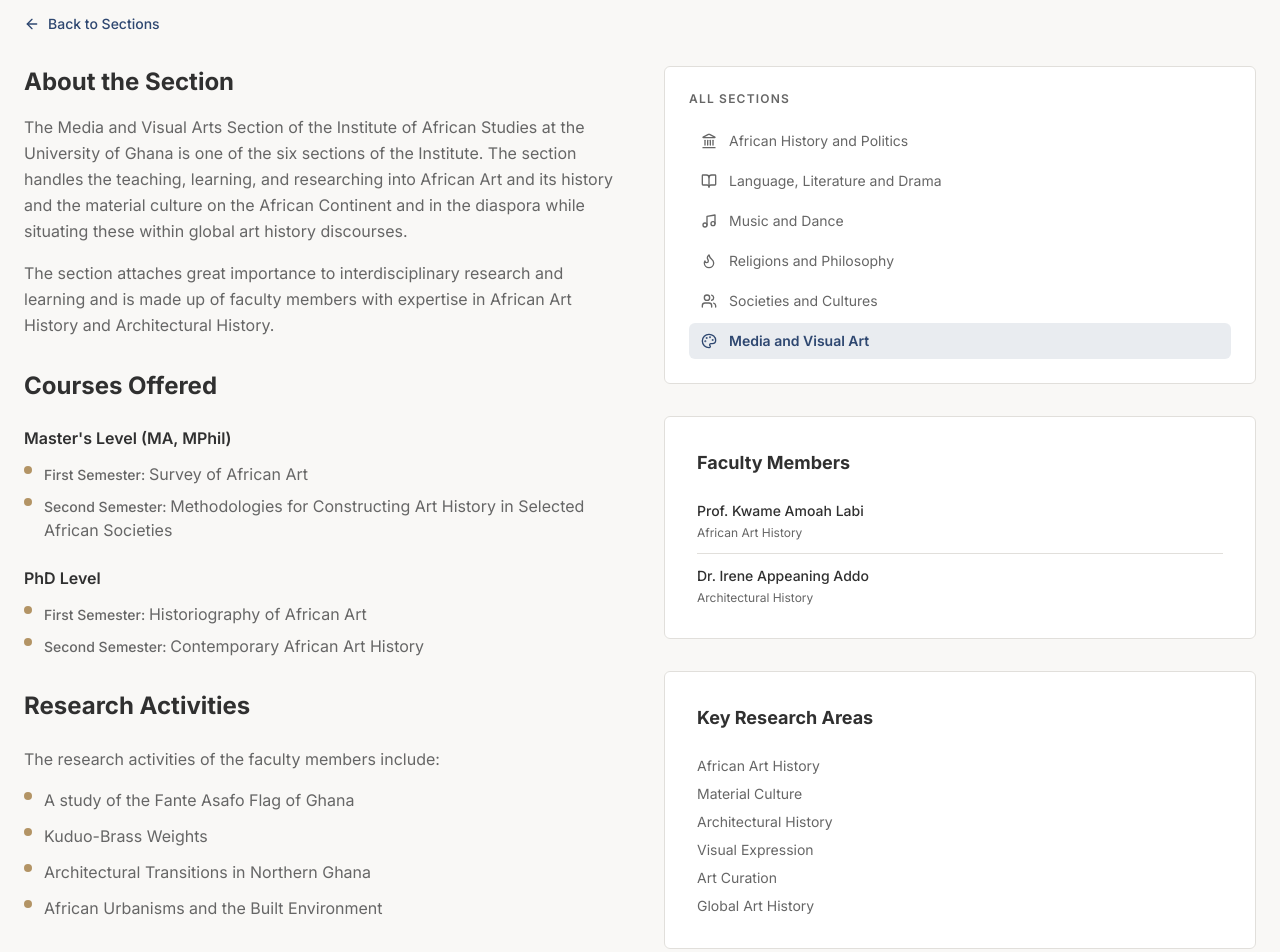
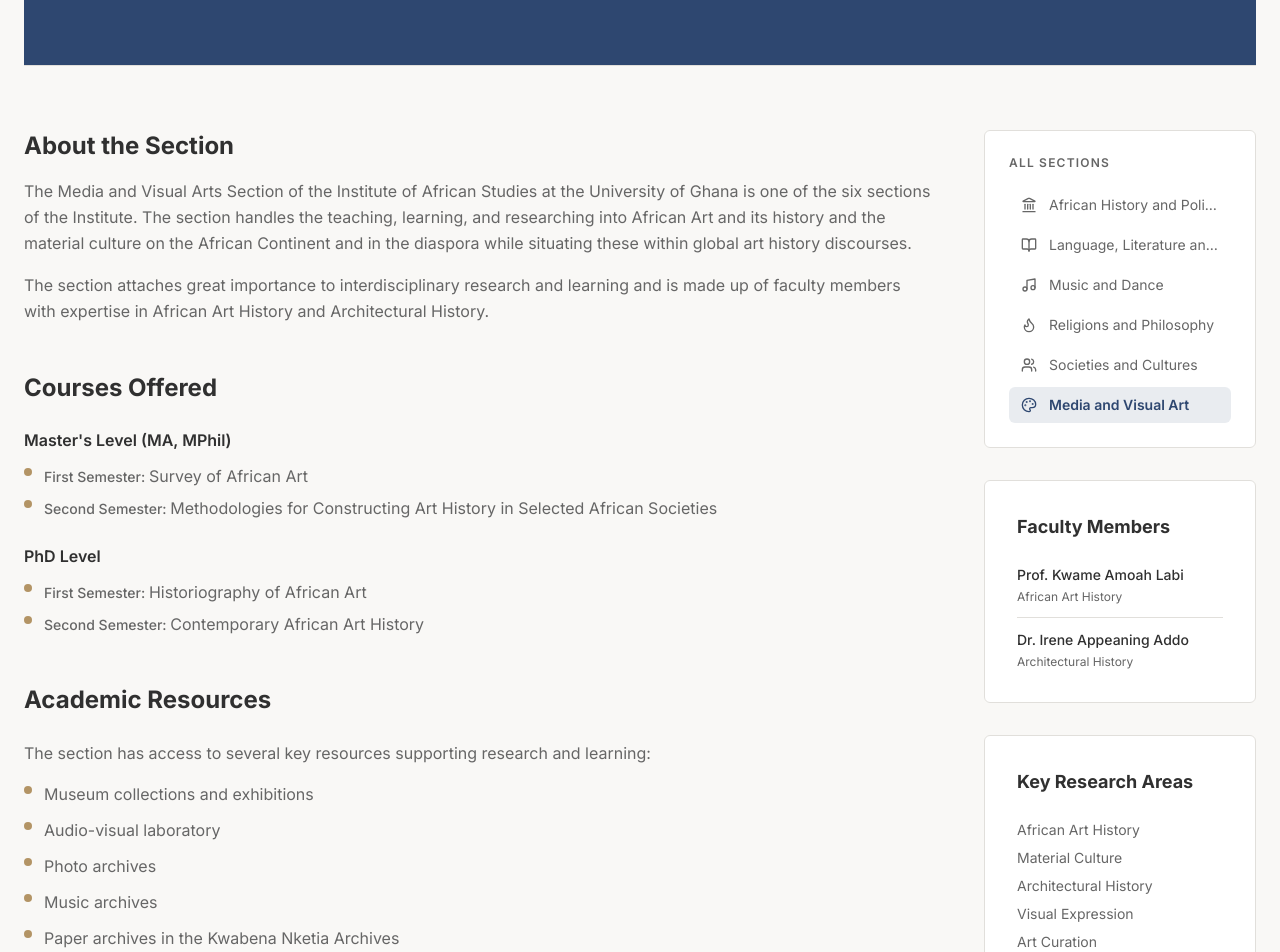
Before and after one commit to GeorgeGyasi/v0-institute-of-african-studies-website, a Next.js app: page /sections/media-visual-art in a window 1280 px wide. Shown: the part 360-1312 px from the top of the page. Built offline with nearby package versions, Linux system fonts and the light colour scheme.

Commit message:
feat: recreate Media Visual Art page from template\n\nCopy and customize content from African History template.

```diff
--- a/app/sections/media-visual-art/page.tsx
+++ b/app/sections/media-visual-art/page.tsx
@@ -1,7 +1,7 @@
-import { Metadata } from "next"
+import type { Metadata } from "next"
 import Link from "next/link"
+import { ArrowLeft } from "lucide-react"
 import { PageHeader } from "@/components/page-header"
-import { ArrowLeft } from "lucide-react"
 import { SectionNavigation } from "@/components/section-navigation"
 
 export const metadata: Metadata = {
@@ -33,20 +33,16 @@ export default function MediaVisualArtPage() {
     ],
   }
 
-  const research = [
-    "A study of the Fante Asafo Flag of Ghana",
-    "Kuduo-Brass Weights",
-    "Architectural Transitions in Northern Ghana",
-    "African Urbanisms and the Built Environment",
+  const resources = [
+    "Museum collections and exhibitions",
+    "Audio-visual laboratory",
+    "Photo archives",
+    "Music archives",
+    "Paper archives in the Kwabena Nketia Archives",
   ]
 
   return (
     <main className="min-h-screen bg-background">
-      <PageHeader
-        title="Media and Visual Art"
-        subtitle="Specialised research and archival units within the Institute"
-      />
-
       <div className="mx-auto max-w-7xl px-6 py-12">
         <Link
           href="/about/sections-units"
@@ -56,9 +52,14 @@ export default function MediaVisualArtPage() {
           Back to Sections
         </Link>
 
-        <div className="grid gap-12 lg:grid-cols-4">
-          <div className="lg:col-span-2 space-y-8">
-            {/* Overview */}
+        <PageHeader
+          title="Media and Visual Art"
+          subtitle="Specialised research and archival units within the Institute"
+        />
+
+        <div className="mt-16 grid gap-12 lg:grid-cols-4">
+          <div className="lg:col-span-3 space-y-12">
+            {/* About the Section */}
             <section className="prose prose-lg max-w-none">
               <h2 className="text-2xl font-bold text-foreground">About the Section</h2>
               <p className="mt-4 text-base leading-relaxed text-muted-foreground">
@@ -104,18 +105,18 @@ export default function MediaVisualArtPage() {
               </div>
             </section>
 
-            {/* Research Activities */}
+            {/* Academic Resources */}
             <section>
-              <h2 className="text-2xl font-bold text-foreground mb-6">Research Activities</h2>
+              <h2 className="text-2xl font-bold text-foreground mb-6">Academic Resources</h2>
               <p className="text-base leading-relaxed text-muted-foreground mb-4">
-                The research activities of the faculty members include:
+                The section has access to several key resources supporting research and learning:
               </p>
               <ul className="space-y-3">
-                {research.map((project, index) => (
+                {resources.map((resource, index) => (
                   <li key={index} className="flex items-start gap-3">
                     <span className="mt-1 h-2 w-2 rounded-full bg-secondary flex-shrink-0" />
                     <span className="text-base text-muted-foreground">
-                      {project}
+                      {resource}
                     </span>
                   </li>
                 ))}
@@ -124,7 +125,7 @@ export default function MediaVisualArtPage() {
           </div>
 
           {/* Sidebar */}
-          <aside className="lg:col-span-2">
+          <aside className="lg:col-span-1">
             <div className="sticky top-8 space-y-8">
               <div className="rounded-lg border border-border bg-card p-6">
                 <SectionNavigation />
```
